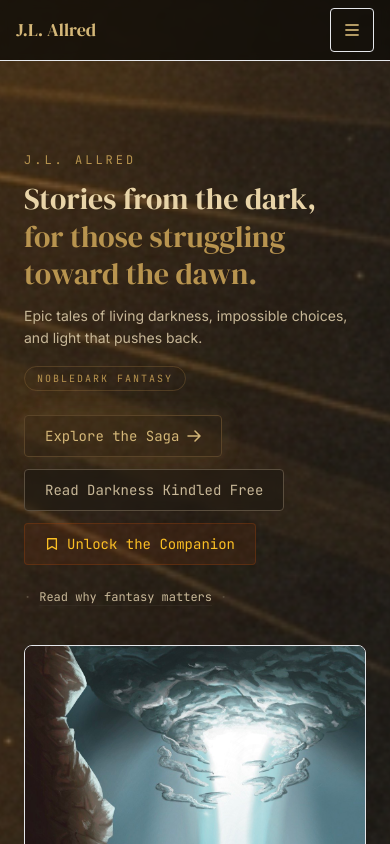
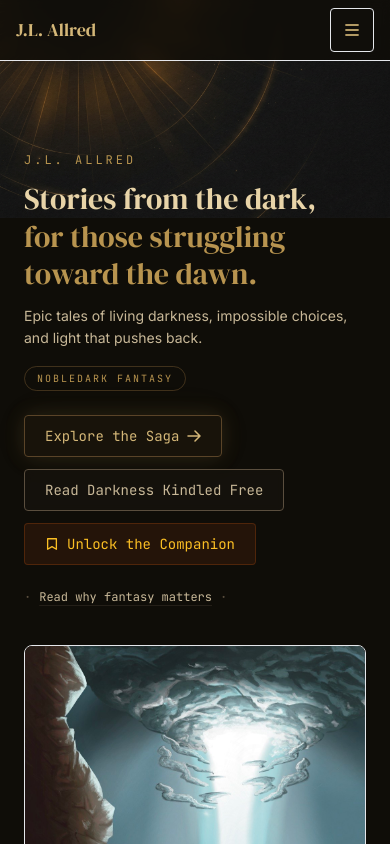
Before and after one commit to naurm/darkland-saga-website, a Next.js app: page / in a window 390 px wide. Shown: the top 844 px of the page. Built offline with nearby package versions, Linux system fonts and the light colour scheme.

Commit message:
Mobile bg: use contain instead of cover — shows full golden arc on tall screens

```diff
--- a/app/globals.css
+++ b/app/globals.css
@@ -414,6 +414,7 @@ html, body {
 @media (max-width: 768px) {
     html, body {
         background-attachment: scroll;
-        background-size: auto 100%;
+        background-size: contain;
+        background-position: center top;
     }
 }
```
